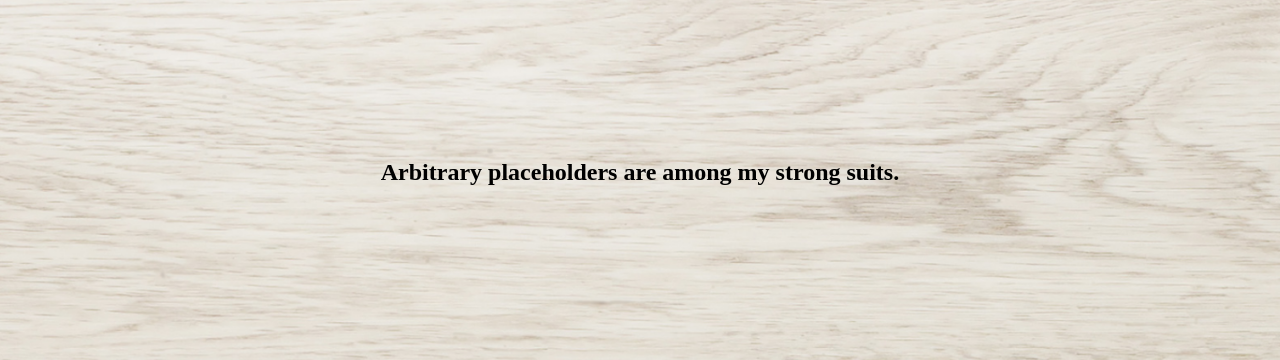
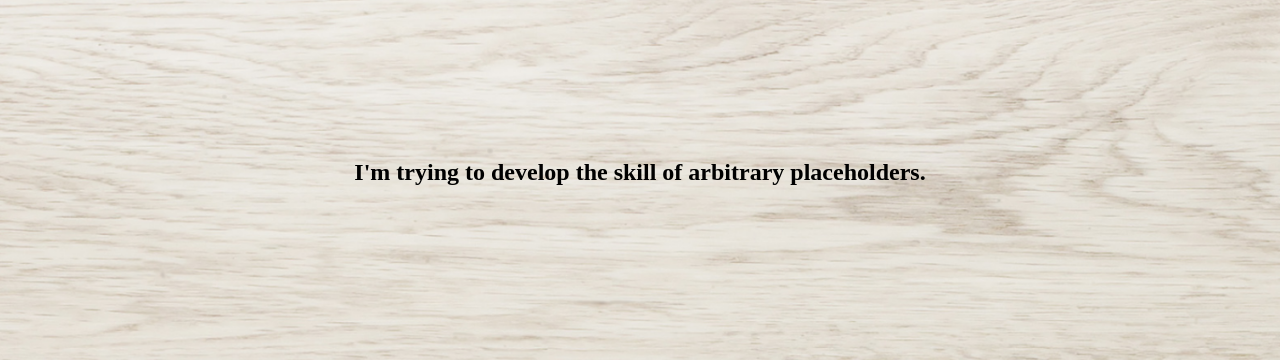
Before and after one commit to ScaryGrandma/ScaryGrandma.github.io, a plain HTML site: page skills.html in a window 1280 px wide. Shown: the part 321-681 px from the top of the page. Drawn offline with Linux system fonts and the light colour scheme.

Commit message:
Skills updated

```diff
--- a/skills.html
+++ b/skills.html
@@ -35,7 +35,7 @@
       />
       <div class="h2-alt-container">
         <div class="h2-alt">
-          <h2>Arbitrary placeholders are among my strong suits.</h2>
+          <h2>I'm trying to develop the skill of arbitrary placeholders.</h2>
         </div>
       </div>
     </main>
```
